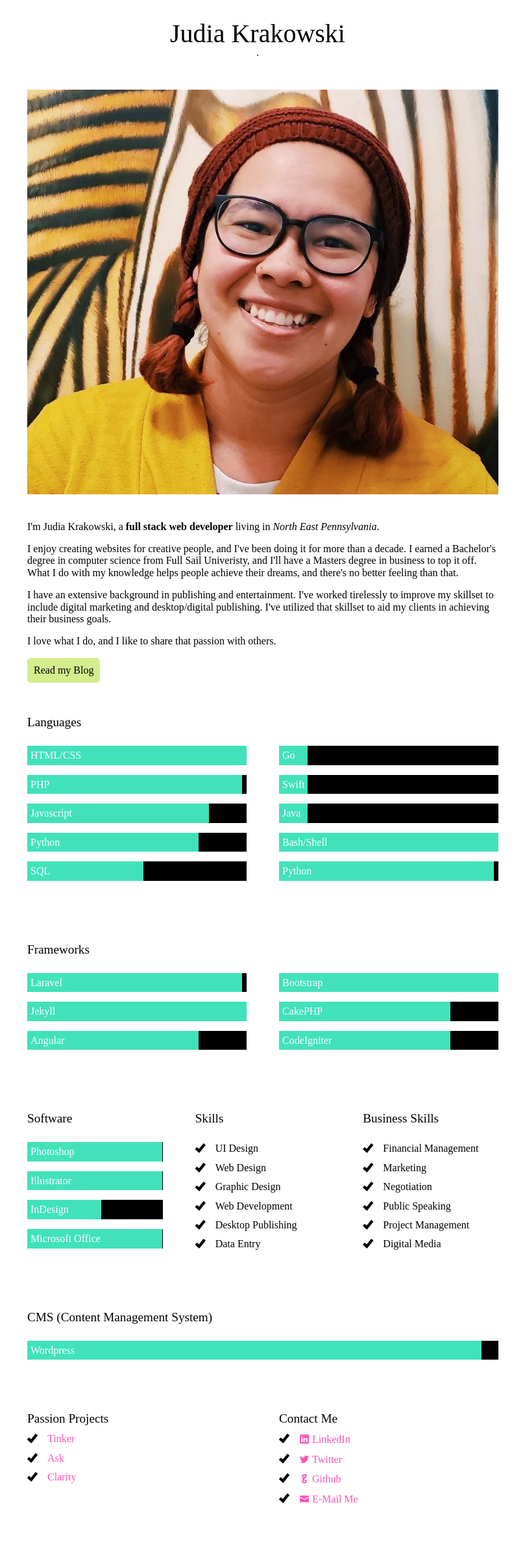
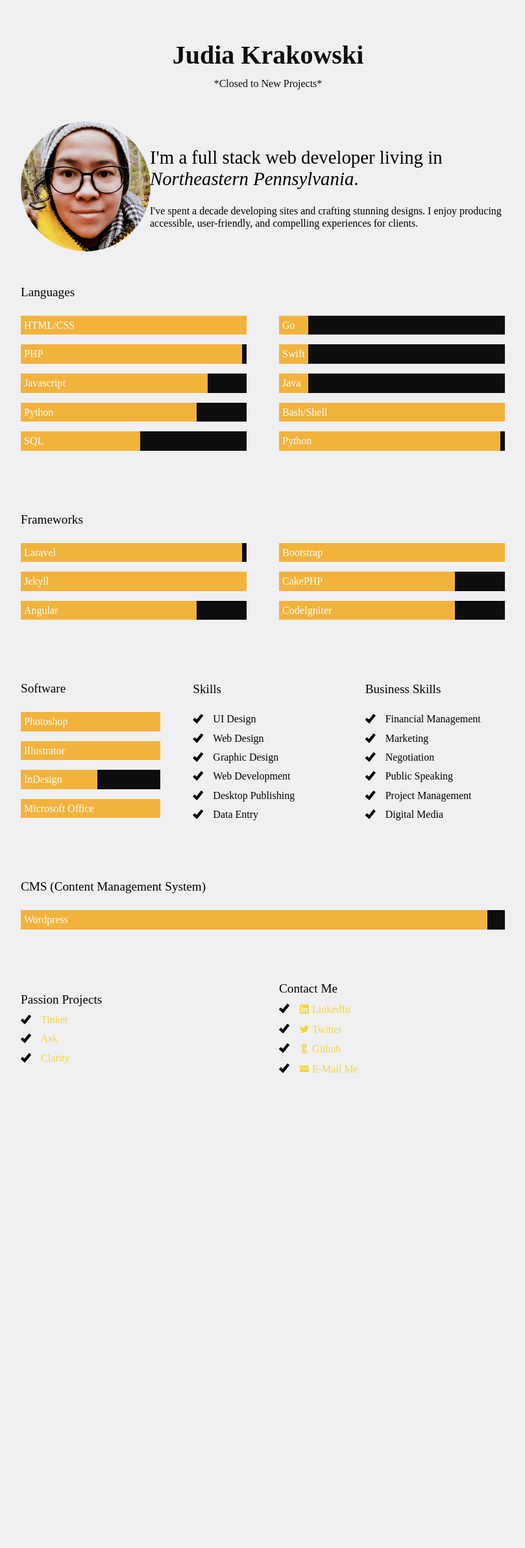
Before and after one commit to jvkrakowski/jvkrakowski.github.io, a Jekyll site: the page built from index.html, in a window 1280 px wide. Shown: the whole page at 65% size, without its empty margins (235-1044 px from the left). Built offline with Jekyll 4.4.1, drawn with Linux system fonts in a browser that asks for light colours; some web fonts are replaced; after the commit the page ends 1761 px from its top, so only the background shows below that.

Commit message:
Updated Look

```diff
--- a/_includes/header.html
+++ b/_includes/header.html
@@ -1,19 +1,33 @@
 <div class="wrapper">
         <header>
             <div class="row">
-                <div class="col-xs-12 col-sm-12 col-md-12 col-lg-12">
+<!--
+                <div class="col-xs-12 col-sm-12 col-md-6 col-lg-6">
                     <div class="animate__animated animate__fadeIn">
-                        <h1 class="site-title">Judia Krakowski</h1>.
-                        <!-- <a href="{{ site.baseurl }}/index.html" class="hvr-grow"></a> -->
+                        <div class="box">
+
+                        </div>
+                        <a href="{{ site.baseurl }}/index.html" class="hvr-grow"></a>
                     </div>
-                    <!-- <div class="divide"></div> -->
+                </div>
+-->
+
+                 <div class="col-xs-12 col-sm-12 col-md-12 col-lg-12">
+                     <div class="box">
+                         <h1 class="site-title">Judia Krakowski</h1>
+                         <p class="site-description">&#42;Closed to New Projects&#42;</p>
+                     </div>
                 </div>
 
-                 <!-- <div class="col-xs-12 col-sm-12 col-md-12 col-lg-12">
-                    <ul class="icons animate__bounceIn">
-                        <li><a href="{{ "/blog" | prepend: site.baseurl }}" class="hvr-grow"><i class="icofont-magician-hat"></i>&nbsp;Blog</a></li>
-                    </ul>
-                </div>  -->
+<!--
+                <div class="col-xs-12 col-sm-12 col-md-5 col-lg-5">
+                     <div class="box">
+                         <ul class="icons animate__bounceIn">
+                            <li><a href="{{ "/blog" | prepend: site.baseurl }}" class="hvr-grow">Read the Blog</a></li>
+                        </ul>
+                    </div>
+                </div>
+-->
 
             </div>
         </header>
--- a/_sass/style.scss
+++ b/_sass/style.scss
@@ -31,8 +31,8 @@
 * Column Large - For screens with a minimum width of 1200px
 */
 
-$dark: #000000;
-$light: #ffffff;
+$dark: #0D0D0D;
+$light: #F0F0F2;
 
 .animate__fadeIn {
     --animate-duration: 1600ms;
@@ -51,11 +51,9 @@ body {
     font-size: 1em;
     font-family: aileron, serif;
     font-weight: normal;
-    // background: #ffffff url('/assets/img/papyrus-dark.png') repeat center center;
-    // background-size: auto;
-    // background: #fe53bb;
-    background: #ffffff;
+    background: $light;
     height: 100%;
+    padding: 2.5rem;
 
 }
 
@@ -78,14 +76,13 @@ section {
 
 .wrapper {
     width: 65%;
-    max-width: 760px;
+    max-width: 860px;
     height: 100%;
     margin-left: auto;
     margin-right: auto;
     padding-right: 1rem;
     padding-left: 2rem;
     background: $light;
-    // border: solid 4px $dark;
 }
 
 .box {
@@ -135,14 +132,13 @@ hr.border {
 /* Header */
 
 header {
-    min-height: 100px;
     box-sizing: border-box;
-    padding: 2rem;
+    padding-left: 2rem;
     margin-left: -1rem;
     box-sizing: border-box;
     background: $light;
     color: $dark;
-    text-align: center;
+    max-height: 80px;
 }
 
 h1.site-title {
@@ -150,10 +146,19 @@ h1.site-title {
     line-height: 1em;
     margin: 0;
     padding-bottom: 0;
-    font-weight: 300;
-    padding: 0
+    font-weight:600;
+    padding: 0;
+    text-align: left;
+    display: flex;
+    align-items: center;
+    justify-content: center;
 }
 
+p.site-description {
+    padding: 0;
+    line-height: 1em;
+    text-align: center;
+}
 
 .wrapper header {
     margin-left: -2rem;
@@ -253,15 +258,6 @@ p.last-name {
     padding-top: 0;
     font-weight: 300;
 }
-
-// .post p:first-child:first-letter {
-//   float: left;
-//   font-size: 5rem;
-//   line-height: 60px;
-//   padding-top: 4px;
-//   padding-right: 8px;
-//   padding-left: 3px;
-// }
 
 .post p:first-child:first-line {
   text-transform: capitalize;
@@ -383,7 +379,7 @@ img {
 
 .progress-bar {
     min-height: 15px;
-    background: #41E2BA;
+    background: #F2B33D;
     color: #fff;
     padding: 5px;
 }
@@ -423,7 +419,7 @@ img {
 a {
     text-decoration: none;
     font-weight: 400;
-    color: #FE53BB;
+    color: #F2D541;
 }
 
 a:hover {
@@ -437,16 +433,14 @@ a:active {
 }
 
 a:visited {
-    color: #09FBD3;
+    color: #F2C641;
 }
 
 a.blog-btn {
-  background:#D4ED8C;
+  background:#545479;
   padding: 10px;
   border: none;
-  color: #000;
-  border-radius: 5px;
-  color: #000;
+  color: #F2C641;
 }
 
 /* Grow */
@@ -505,6 +499,8 @@ nav a {
     -ms-flex-wrap: wrap;
     flex-wrap: wrap;
     margin-left: -1rem;
+    align-items: center;
+//    justify-content: center;
 }
 
 /* Column XS */
--- a/index.html
+++ b/index.html
@@ -4,36 +4,28 @@ layout: default
 title: Home
 ---
 
-
+<div class="divide"></div>
 <section>
 
     <!-- Intro -->
 
     <div class="row">
-        <div class="col-xs-12 col-sm-12 col-md-12 col-lg-12">
+         <div class="col-xs-12 col-sm-12 col-md-3 col-lg-3">
             <div class="box special">
-                <img src="{{ site.baseurl }}/assets/img/judia.jpeg" class="animate__bounceIn">
+                 <img src="../assets/img/judia.jpg" style="height: 200px; width: auto; border-radius: 100%;" class="animate__bounceIn">
             </div>
         </div>
-        <div class="col-xs-12 col-sm-12 col-md-12 col-lg-12">
+        <div class="col-xs-12 col-sm-12 col-md-9 col-lg-9">
             <div class="box animate__animated animate__fadeIn">
+                <h2>I'm a <b>full stack web developer</b> living in <i>Northeastern Pennsylvania</i>.</h2>
 
-                <p>I'm Judia Krakowski, a <b>full stack web developer</b> living in <i>North East Pennsylvania</i>.</p>
+                <p>I've spent a decade developing sites and crafting stunning designs. I enjoy producing accessible, user-friendly, and compelling experiences for clients.</p>
 
-                <!-- <p>I'm a nerdy bookworm that enjoys anime, reading &#40;fantasy, sci-fi and manga&#41;, and art. I earned a Bachelor’s degree from Full Sail University in computer science, and I’m working on a Master’s degree in business.</p> -->
-
-                <p>I enjoy creating websites for creative people, and I've been doing it for more than a decade. I earned a Bachelor's degree in computer science from Full Sail Univeristy, and I'll have a Masters degree in business to top it off. What I do with my knowledge helps people achieve their dreams, and there's no better feeling than that.</p>
-
-                <p>I have an extensive background in publishing and entertainment. I've worked tirelessly to improve my skillset to include digital marketing and desktop/digital publishing. I've utilized that skillset to aid my clients in achieving their business goals.</p>
-
-                <p>I love what I do, and I like to share that passion with others.</p>
-
-                <a href="{{ "/blog" | prepend: site.baseurl }}" class="blog-btn hvr-grow">Read my Blog</a>
-
-                <div class="sml-divide"></div>
             </div>
         </div>
     </div>
+
+    <div class="divide"></div>
 
     <!-- Languages -->
 
```
Also changed, not shown: assets/img/judia.jpeg (deleted), assets/img/judia.jpg (added), 10 other files.
